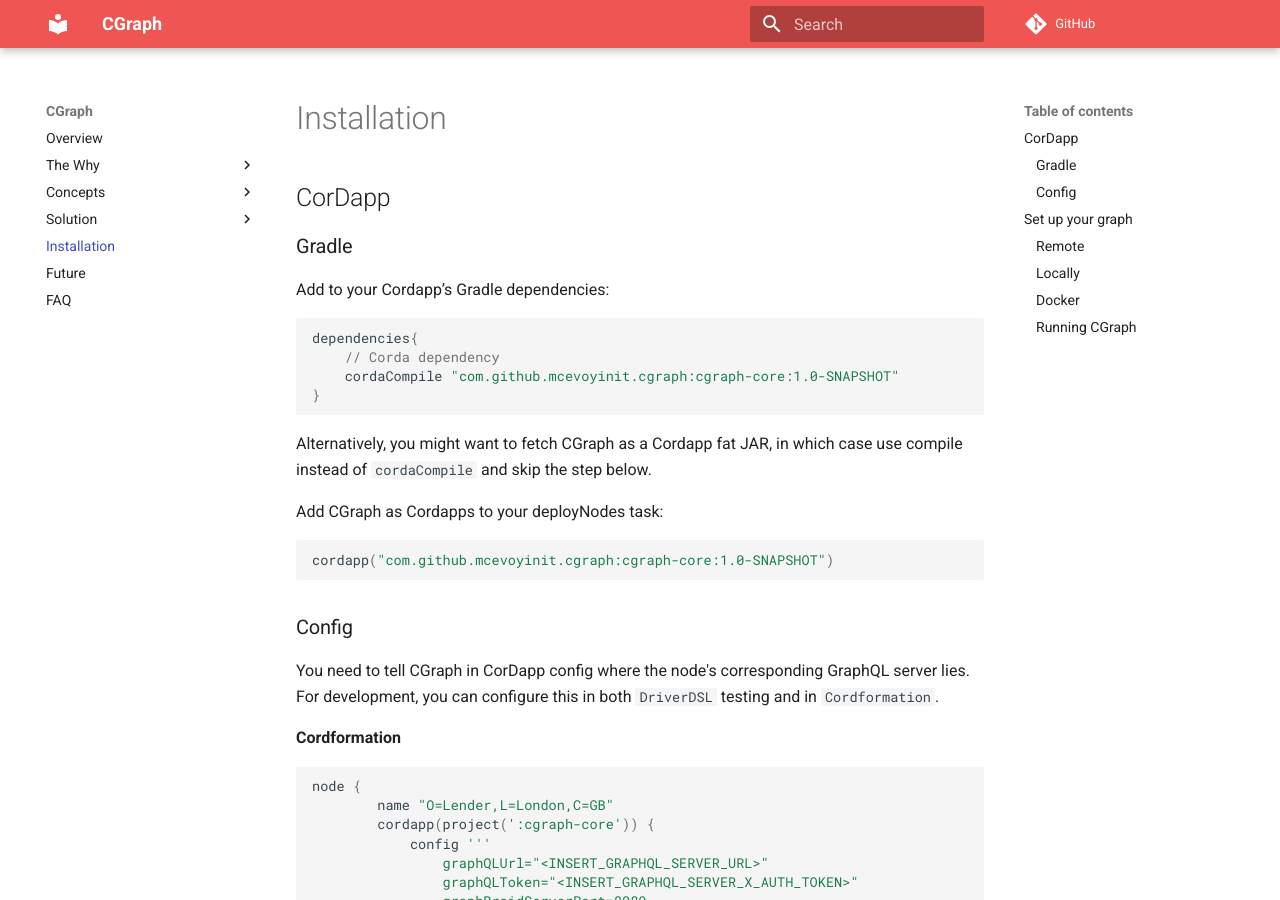
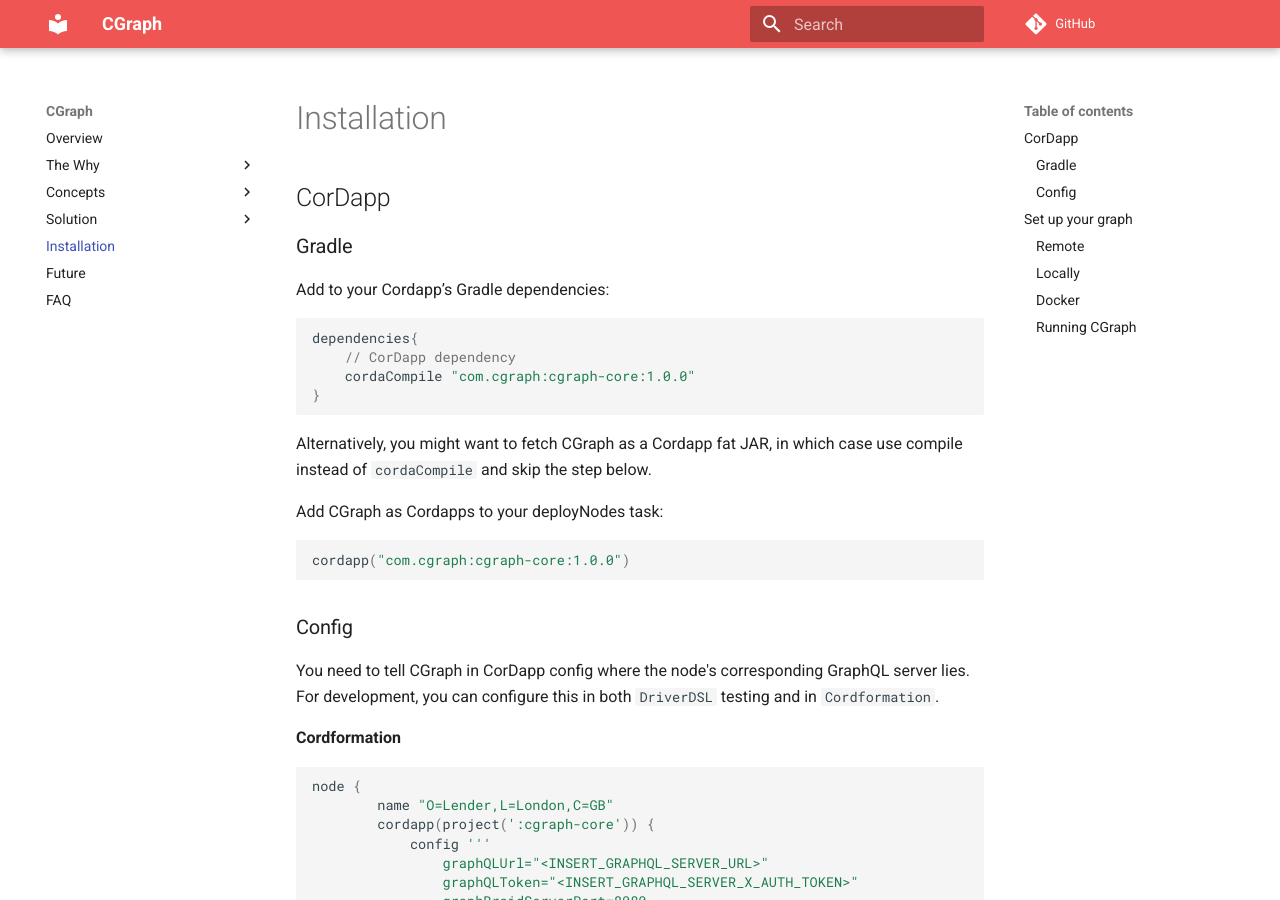
Before and after one commit to mcevoyinit/cgraph, an MkDocs documentation site: the page built from docs/installation.md, in a window 1280 px wide and 900 px high. Built offline with MkDocs 1.6.1 and Material for MkDocs 9.7.7, drawn with Linux system fonts in a browser that asks for light colours; comment, search, counter and statistics services are not loaded.

Commit message:
better groovy, dependency URL

````diff
--- a/docs/installation.md
+++ b/docs/installation.md
@@ -3,8 +3,8 @@
 Add to your Cordapp’s Gradle dependencies:
 ```groovy
 dependencies{
-    // Corda dependency
-    cordaCompile "com.github.mcevoyinit.cgraph:cgraph-core:1.0-SNAPSHOT"
+    // CorDapp dependency
+    cordaCompile "com.cgraph:cgraph-core:1.0.0"
 }
 ```
 Alternatively, you might want to fetch CGraph as a Cordapp fat JAR, in which case use compile instead of `cordaCompile` and skip the step below.
@@ -12,7 +12,7 @@ Alternatively, you might want to fetch CGraph as a Cordapp fat JAR, in which cas
 Add CGraph as Cordapps to your deployNodes task:
 
 ```groovy
-cordapp("com.github.mcevoyinit.cgraph:cgraph-core:1.0-SNAPSHOT")
+cordapp("com.cgraph:cgraph-core:1.0.0")
 ```
 
 ### Config
````
Also changed, not shown: 3 other files.
